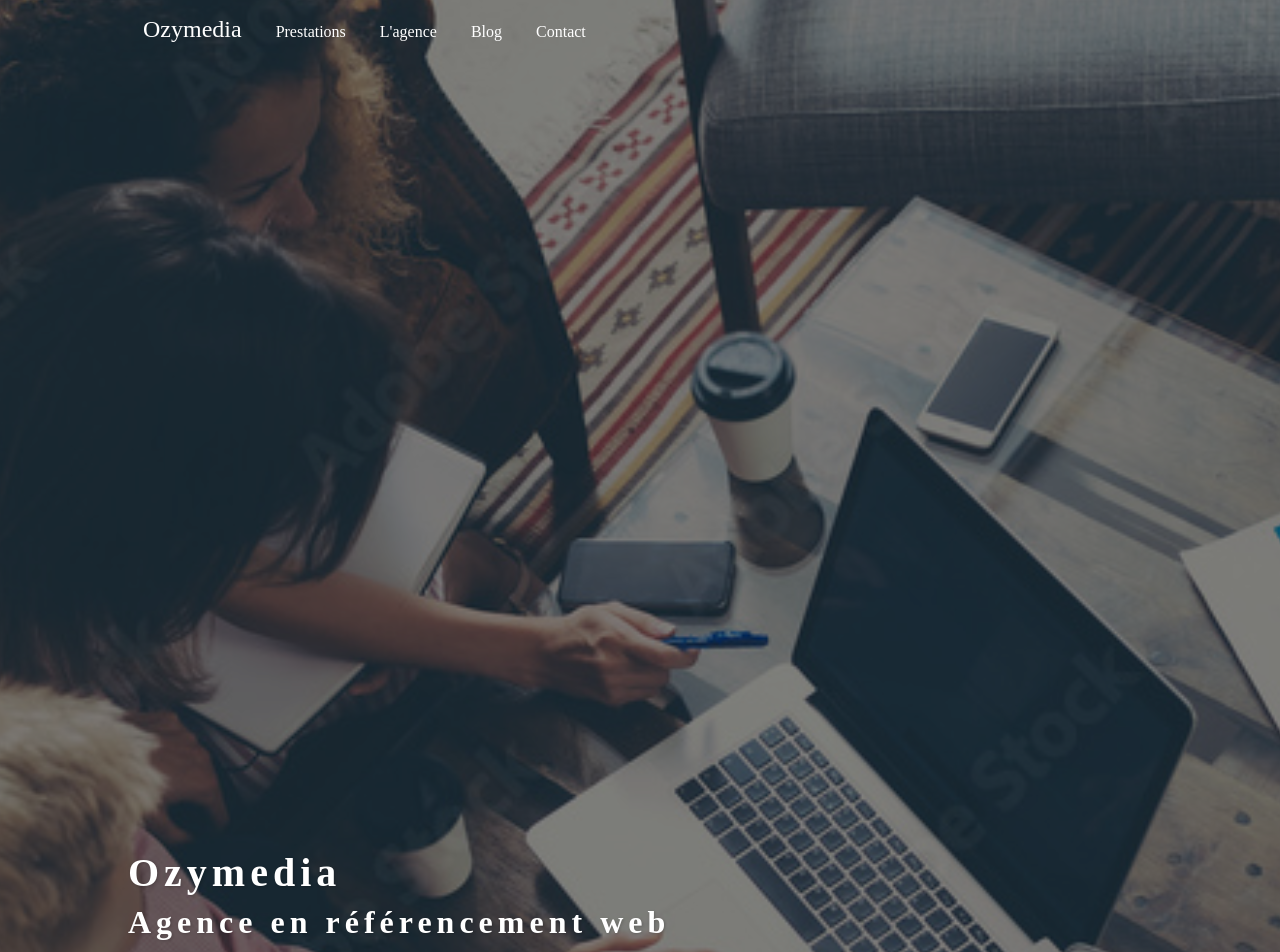
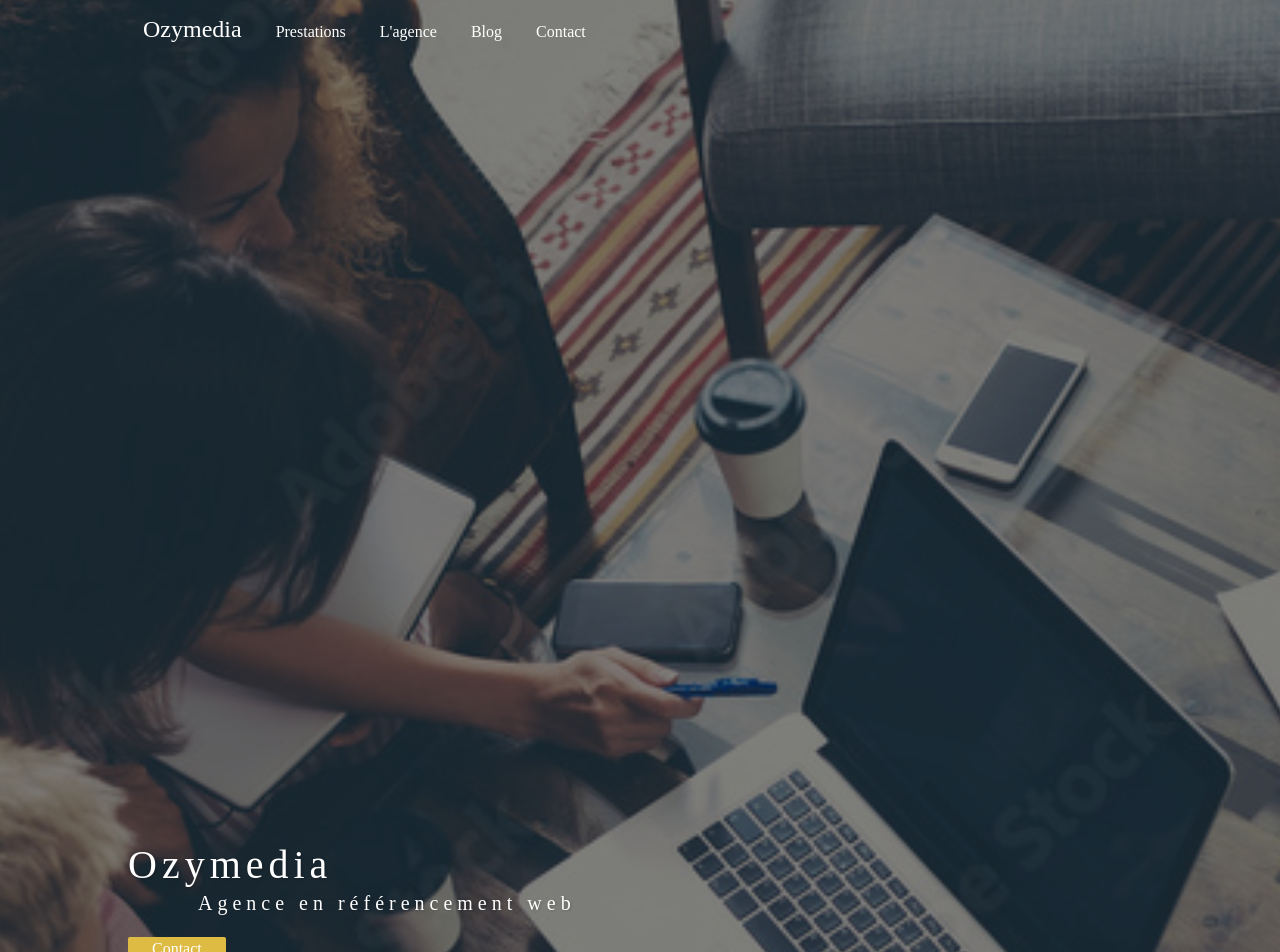
Before and after one commit to thomas6791/ozymedia-new, a Jekyll site: the page built from prestations.html, in a window 1280 px wide. Shown: the top 952 px of the page. Built offline with Jekyll 4.4.1, drawn with Linux system fonts in a browser that asks for light colours; some web fonts are replaced; some of the changed text lies outside the part shown; grey boxes are pictures that could not be loaded.

Commit message:
change home

```diff
--- a/_layouts/default.html
+++ b/_layouts/default.html
@@ -34,10 +34,12 @@
           <a href="#contact" class="btn">Contact</a>
         </div>
         <div class="presta-banner">
-          <div><h2>Sites internet</h2></div>
-          <div><h2>Stratégie d'acquisition</h2></div>
+          <div>
+            <img src="https://cdn-icons.flaticon.com/png/512/2010/premium/2010990.png?token=exp=1658067562~hmac=4f685c8f796f0634b0a35960acc1bf6a" width="140">
+            <h2>Sites internet</h2>
+          </div>
           <div><h2>SEO</h2></div>
-          <div><h2>SEA</h2></div>
+          <div><h2>Ads</h2></div>
           <div><h2>Data & Tracking</h2></div>
         </div>
       </div>
--- a/_sass/_banner.scss
+++ b/_sass/_banner.scss
@@ -17,13 +17,20 @@
     h1 {
       letter-spacing: 5px;
       font-size: 2.5em;
-    }
-    span {
-      font-size: 0.8em;
+      font-family: "Avenir";
+      font-weight: 200;
+      line-height: 0.8;
+      span {
+        font-size: 0.5em;
+        margin-left: 3.5em;
+      }
     }
   }
   .presta-banner {
-    display:flex;
+    display:  grid;
+    grid-template-columns: repeat(4, 1fr);
+    grid-gap: 10px;
+    padding-top: 5em;
     max-width: 1024px;
     width: 100%;
     margin: auto;
--- /dev/null
+++ b/_sass/_home.scss
@@ -0,0 +1,8 @@
+.realisations-home {
+	div {
+		display: flex;
+		img {
+			width:  100%;
+		}
+	}
+}
--- a/assets/css/styles.scss
+++ b/assets/css/styles.scss
@@ -10,4 +10,5 @@
 @import "form";
 @import "post";
 @import "prestas";
+@import "home";
 @import url('https://fonts.googleapis.com/css2?family=ABeeZee&Kumbh+Sans:wght@100&family=Roboto:wght@100&display=swap');
--- a/prestations.html
+++ b/prestations.html
@@ -54,6 +54,7 @@
   <div>
     <h2>Création de site internet</h2>
     <p>
+      Vous envisagez de mettre en place un site internet pour votre activité, mais vous ne savez pas par où commencer. Contactez-nous afin de connaître la pertinence de votre démarche et vous laisser conseiller dans sa mise oeuvre.
     </p>
   </div>
   <img src="/assets/images/icones/site.png" alt="" with="300">
```
Also changed, not shown: index.html (+10 -0 lines), assets/images/realisations/finay.png (added).
